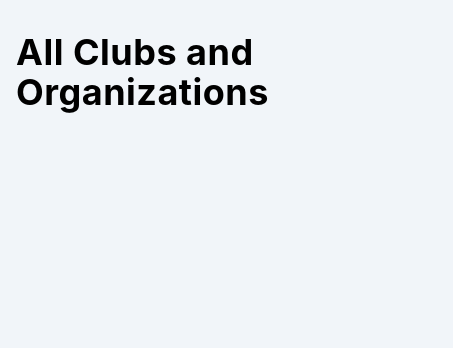
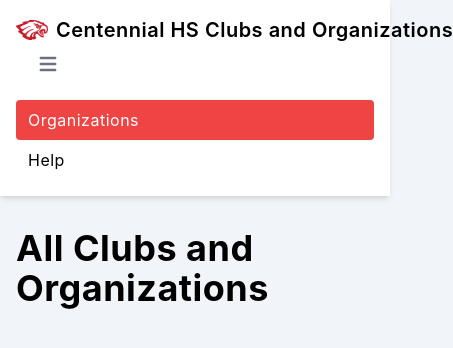
Before and after one commit to jtcheng26/chs-clubs-app, a Next.js app: page / in a window 390 px wide. Shown: the top 348 px of the page, 453 px wide, since content can reach past the window. Built offline with nearby package versions, Linux system fonts and the light colour scheme; no server answers; the database is empty.

Commit message:
Add navbar, pages, logo, and brand colors

```diff
--- /dev/null
+++ b/components/templates/layouts/navbar/components/menuButton.tsx
@@ -0,0 +1,38 @@
+import React from 'react'
+
+export default function MenuButton({ onClick }) {
+    const srText = 'Open main menu'
+    return (
+        <button
+            type="button"
+            className="inline-flex items-center p-2 ml-3 text-sm text-gray-500 rounded-lg md:hidden hover:bg-gray-100 focus:outline-none focus:ring-2 focus:ring-gray-200 dark:text-gray-400 dark:hover:bg-gray-700 dark:focus:ring-gray-600"
+            onClick={onClick}
+        >
+            <span className="sr-only">{srText}</span>
+            <svg
+                className="w-6 h-6"
+                fill="currentColor"
+                viewBox="0 0 20 20"
+                xmlns="http://www.w3.org/2000/svg"
+            >
+                <path
+                    fillRule="evenodd"
+                    d="M3 5a1 1 0 011-1h12a1 1 0 110 2H4a1 1 0 01-1-1zM3 10a1 1 0 011-1h12a1 1 0 110 2H4a1 1 0 01-1-1zM3 15a1 1 0 011-1h12a1 1 0 110 2H4a1 1 0 01-1-1z"
+                    clipRule="evenodd"
+                ></path>
+            </svg>
+            <svg
+                className="hidden w-6 h-6"
+                fill="currentColor"
+                viewBox="0 0 20 20"
+                xmlns="http://www.w3.org/2000/svg"
+            >
+                <path
+                    fillRule="evenodd"
+                    d="M4.293 4.293a1 1 0 011.414 0L10 8.586l4.293-4.293a1 1 0 111.414 1.414L11.414 10l4.293 4.293a1 1 0 01-1.414 1.414L10 11.414l-4.293 4.293a1 1 0 01-1.414-1.414L8.586 10 4.293 5.707a1 1 0 010-1.414z"
+                    clipRule="evenodd"
+                ></path>
+            </svg>
+        </button>
+    )
+}
--- /dev/null
+++ b/components/templates/layouts/navbar/components/navLink.tsx
@@ -0,0 +1,20 @@
+import Link from 'next/link'
+import React from 'react'
+
+export default function NavLink({ active, href, children }) {
+    const activeStyle = 'text-white bg-primary-50 md:text-primary-50'
+    const regStyle = 'hover:bg-gray-100 md:text-gray-700'
+    return (
+        <li>
+            <Link href={href} aria-current="page">
+                <a
+                    className={`block py-2 pr-4 pl-3 rounded md:bg-transparent md:p-0 dark:text-white ${
+                        active ? activeStyle : regStyle
+                    }`}
+                >
+                    {children}
+                </a>
+            </Link>
+        </li>
+    )
+}
--- /dev/null
+++ b/components/templates/layouts/navbar/components/navTitle.tsx
@@ -0,0 +1,20 @@
+import Image from 'next/image'
+import React from 'react'
+
+export default function NavTitle({ imgSrc, children }) {
+    return (
+        <a className="flex items-center">
+            <div className="mr-2 sm:mr-3 h-6 w-8 sm:h-9 sm:w-12 relative">
+                <Image
+                    src={imgSrc}
+                    alt="Site Logo"
+                    layout="fill"
+                    objectFit="contain"
+                />
+            </div>
+            <span className="self-center text-xl font-semibold whitespace-nowrap dark:text-white">
+                {children}
+            </span>
+        </a>
+    )
+}
--- /dev/null
+++ b/components/templates/layouts/navbar/index.tsx
@@ -0,0 +1,39 @@
+import React, { useState } from 'react'
+import { Pages } from '../../../../constants/pages'
+import MenuButton from './components/menuButton'
+import NavLink from './components/navLink'
+import NavTitle from './components/navTitle'
+
+export default function NavBar({ currentPage }) {
+    const [menu, setMenu] = useState<boolean>(false)
+    const title = 'Centennial HS Clubs and Organizations'
+
+    function toggleMenu() {
+        setMenu(!menu)
+    }
+    return (
+        <nav className="bg-white border-gray-200 px-4 py-4 dark:bg-gray-800 shadow-md">
+            <div className="container flex flex-wrap justify-between items-center mx-auto">
+                <NavTitle imgSrc="/images/logo.png">{title}</NavTitle>
+                <MenuButton onClick={toggleMenu} />
+                <div
+                    className={`${
+                        menu ? 'hidden' : ''
+                    } w-full md:block md:w-auto`}
+                >
+                    <ul className="flex flex-col mt-4 md:flex-row md:space-x-8 md:mt-0 md:text-lg md:font-medium">
+                        <NavLink active={currentPage == Pages.HOME} href="/">
+                            Organizations
+                        </NavLink>
+                        <NavLink
+                            active={currentPage == Pages.HELP}
+                            href="/help"
+                        >
+                            Help
+                        </NavLink>
+                    </ul>
+                </div>
+            </div>
+        </nav>
+    )
+}
--- /dev/null
+++ b/constants/pages.ts
@@ -0,0 +1,4 @@
+export enum Pages {
+    HOME,
+    HELP,
+}
--- /dev/null
+++ b/pages/help.tsx
@@ -0,0 +1,17 @@
+import PageHeader from '../components/templates/headers/pageHeader'
+import NavBar from '../components/templates/layouts/navbar'
+import Page from '../components/templates/layouts/page'
+import { Pages } from '../constants/pages'
+
+export default function Help() {
+    return (
+        <>
+            <div className="sticky top-0 left-0 right-0">
+                <NavBar currentPage={Pages.HELP} />
+            </div>
+            <Page>
+                <PageHeader>Help</PageHeader>
+            </Page>
+        </>
+    )
+}
--- a/pages/index.tsx
+++ b/pages/index.tsx
@@ -1,12 +1,19 @@
 import PageHeader from '../components/templates/headers/pageHeader'
+import NavBar from '../components/templates/layouts/navbar'
 import Page from '../components/templates/layouts/page'
+import { Pages } from '../constants/pages'
 import prismaClient from '../lib/prisma'
 
 export default function Home({ orgs }) {
     return (
-        <Page>
-            <PageHeader>All Clubs and Organizations</PageHeader>
-        </Page>
+        <>
+            <div className="sticky top-0 left-0 right-0">
+                <NavBar currentPage={Pages.HOME} />
+            </div>
+            <Page>
+                <PageHeader>All Clubs and Organizations</PageHeader>
+            </Page>
+        </>
     )
 }
 
--- a/tailwind.config.js
+++ b/tailwind.config.js
@@ -4,7 +4,15 @@ module.exports = {
         './components/**/*.{js,ts,jsx,tsx}',
     ],
     theme: {
-        extend: {},
+        extend: {
+            colors: {
+                primary: {
+                    0: '#fca5a5',
+                    50: '#ef4444',
+                    100: '#991b1b',
+                },
+            },
+        },
         fontFamily: {
             sans: ['Inter'],
         },
```
Also changed, not shown: public/images/logo.png (added).
